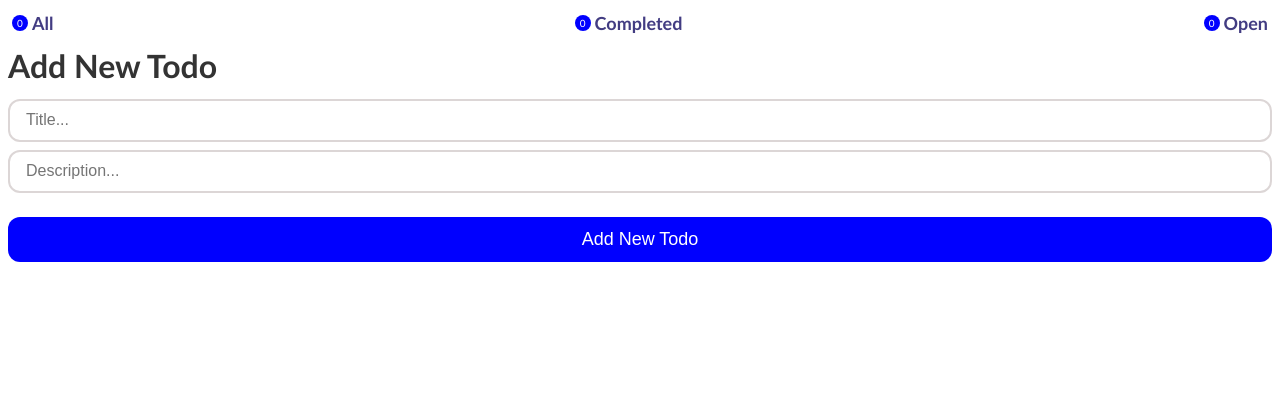
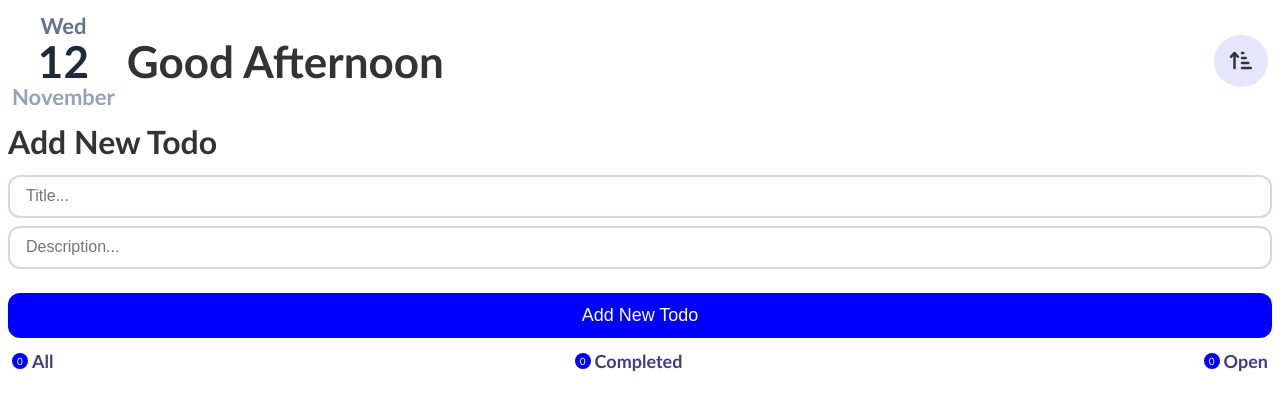
Before and after one commit to AtiyehHoshanfar/Note-App, a React (Vite) app: page / in a window 1280 px wide. Shown: the top 410 px of the page. Built offline with nearby package versions, Linux system fonts and the light colour scheme.

Commit message:
implementing NoteAppHeader UI

```diff
--- a/index.html
+++ b/index.html
@@ -3,6 +3,7 @@
   <head>
     <meta charset="UTF-8" />
     <meta name="viewport" content="width=device-width, initial-scale=1.0" />
+    <link rel="stylesheet" href="https://cdnjs.cloudflare.com/ajax/libs/font-awesome/6.5.2/css/all.min.css" integrity="sha512-SnH5WK+bZxgPHs44uWIX+LLJAJ9/2PkPKZ5QiAj6Ta86w+fsb2TkcmfRyVX3pBnMFcV7oQPJkl9QevSCWr3W6A==" crossorigin="anonymous" referrerpolicy="no-referrer" />
     <title></title>
   </head>
   <body>
--- a/src/App.jsx
+++ b/src/App.jsx
@@ -4,13 +4,15 @@ import "./App.css";
 import AddNewTodo from "./components/AddNewTodo/AddNewTodo";
 import TodoList from "./components/TodoList/TodoList";
 import TodoStatus from "./components/TodoStatus/TodoStatus";
+import NoteAppHeader from "./components/NoteAppHeader/NoteAppHeader";
 
 function App() {
   const [todos, setTodos] = useState([]);
   return (
     <div>
+      <NoteAppHeader/>
+      <AddNewTodo handleTodos={setTodos} />
       <TodoStatus todos={todos}/>
-      <AddNewTodo handleTodos={setTodos} />
       <TodoList setTodos={setTodos} todos={todos} />
 
     </div>
--- /dev/null
+++ b/src/components/NoteAppHeader/NoteAppHeader.jsx
@@ -0,0 +1,35 @@
+import { useState } from "react";
+import styles from "./NoteAppHeader.module.css";
+import { useRef } from "react";
+import useOutsideClick from "../hook/useOutsideClick";
+
+function NoteAppHeader() {
+  const[isOpenSort,setIsOpenSort]=useState(false)
+  const sortRef=useRef();
+  useOutsideClick("sortItems-container",sortRef,()=>setIsOpenSort(false))
+  return (
+    <div className={styles.NoteAppHeader__container}>
+      <div className={styles.NoteAppHeader__content}>
+        <div className={styles.NoteAppHeader__date}>
+          <span className={styles.dayOfWeek}>Wed</span>
+          <span className={styles.dayOfMonth}>12</span>
+          <span className={styles.month}>November</span>
+        </div>
+        <h1 className={styles.NoteAppHeader__time}>Good Afternoon</h1>
+      </div>
+
+      <div className={styles.NoteAppHeader__sort_container}>
+      <button className={styles.NoteAppHeader__sort} onClick={()=>setIsOpenSort(isOpen=>!isOpen)}>
+        <i className="fa-solid fa-arrow-up-short-wide"></i>
+      </button>
+        <ul  ref={sortRef}  id="sortItems-container" className={`${styles.NoteAppHeader__sortItems} ${isOpenSort&&styles.visible}`}>
+          <li className={styles.NoteAppHeader__sortItem}>Earliest</li>
+          <li className={styles.NoteAppHeader__sortItem}>Latest</li>
+          <li className={styles.NoteAppHeader__sortItem}>Completed</li>
+        </ul>
+      </div>
+    </div>
+  );
+}
+
+export default NoteAppHeader;
--- /dev/null
+++ b/src/components/NoteAppHeader/NoteAppHeader.module.css
@@ -0,0 +1,110 @@
+.NoteAppHeader__container {
+  margin: 1.2rem;
+  display: flex;
+  align-items: center;
+  justify-content: space-between;
+}
+.NoteAppHeader__content {
+  display: flex;
+  align-items: center;
+}
+.NoteAppHeader__date {
+  display: flex;
+  margin-right: 1.2rem;
+
+  flex-direction: column;
+  align-items: center;
+  justify-content: center;
+}
+.NoteAppHeader__time {
+  font-size: 2.8rem;
+  color: #333;
+}
+.NoteAppHeader__sort {
+  display: flex;
+  align-items: center;
+  justify-content: center;
+  background-color: rgb(229, 229, 252);
+  padding: 0.8rem;
+  font-size: 1.6rem;
+  cursor: pointer;
+  color: #333;
+  border-radius: 50%;
+}
+
+.NoteAppHeader__sortItems {
+  padding: 0.6rem;
+  background-color: #fff;
+  box-shadow: 0px 1px 3px 1.5px rgba(0, 0, 0, 0.02);
+  position: absolute;
+  border-radius: 12px;
+  right: 0;
+  margin: 0.8rem;
+  padding: 0.6rem;
+display: none;
+}
+.NoteAppHeader__sortItem {
+  font-size: 1.8rem;
+  cursor: pointer;
+  width: 160px;
+}
+.dayOfWeek{
+ color: #64748b;
+ font-size: 1.4rem;
+ font-weight: 900;
+}
+.dayOfMonth{
+ color: #1e293b;
+ line-height: 1;
+
+ font-weight: 900;
+ font-size: 2.8rem;
+}
+.month{
+ color: #94a3b8;
+ font-size: 1.4rem;
+ font-weight: 900;
+}
+.NoteAppHeader__sortItem:hover {
+  background-color: rgba(229, 229, 252, 0.4);
+  border-radius: 8px;
+  display: block;
+  width: 100%;
+}
+.visible{
+display: block;
+}
+/*! ------------------------------------  Media Query  ------------------------------- */
+@media screen and (min-width: 440px) {
+  .NoteAppHeader__sort {
+    padding: 1.6rem;
+    font-size: 2rem;
+  }
+  .NoteAppHeader__sortItems {
+    padding: 1rem;
+    width: 300px;
+  }
+  .NoteAppHeader__sortItem {
+    font-size: 1.8rem;
+    cursor: pointer;
+    padding: 0.8rem;
+  }
+  .NoteAppHeader__time {
+    font-size: 4.4rem;
+    font-weight: bold;
+
+  }
+  .NoteAppHeader__date {
+font-size: 2.2rem;
+  }
+  .dayOfWeek{
+    font-size: 2.2rem;
+   }
+   .dayOfMonth{
+    font-size: 4.4rem;
+    line-height: 1;
+   }
+   .month{
+    font-size: 2.2rem;
+   }
+}
--- /dev/null
+++ b/src/components/hook/useOutsideClick.js
@@ -0,0 +1,21 @@
+import { useEffect } from "react";
+
+function useOutsideClick(id, ref, cb) {
+  useEffect(() => {
+    function handleOutsideClick(event) {
+      if (
+        ref.current &&
+        !ref.current.contains(event.target) &&
+        event.target.id !== id
+      ) {
+        console.log("clicked");
+        cb();
+      }
+    }
+    document.addEventListener("mousedown", handleOutsideClick);
+    return () => {
+      document.removeEventListener("mousedown", handleOutsideClick);
+    };
+  }, [id, ref, cb]);
+}
+export default useOutsideClick;
```
